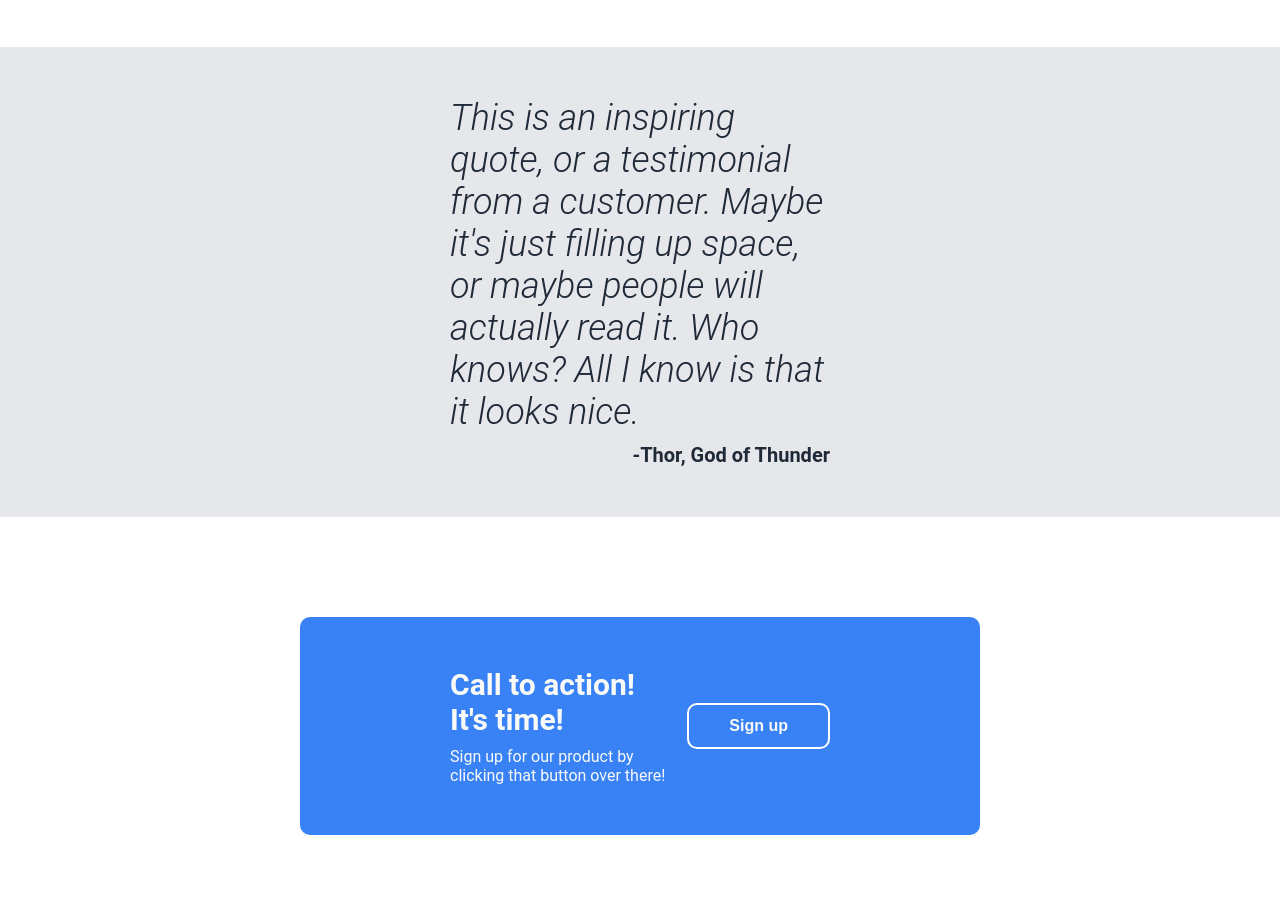
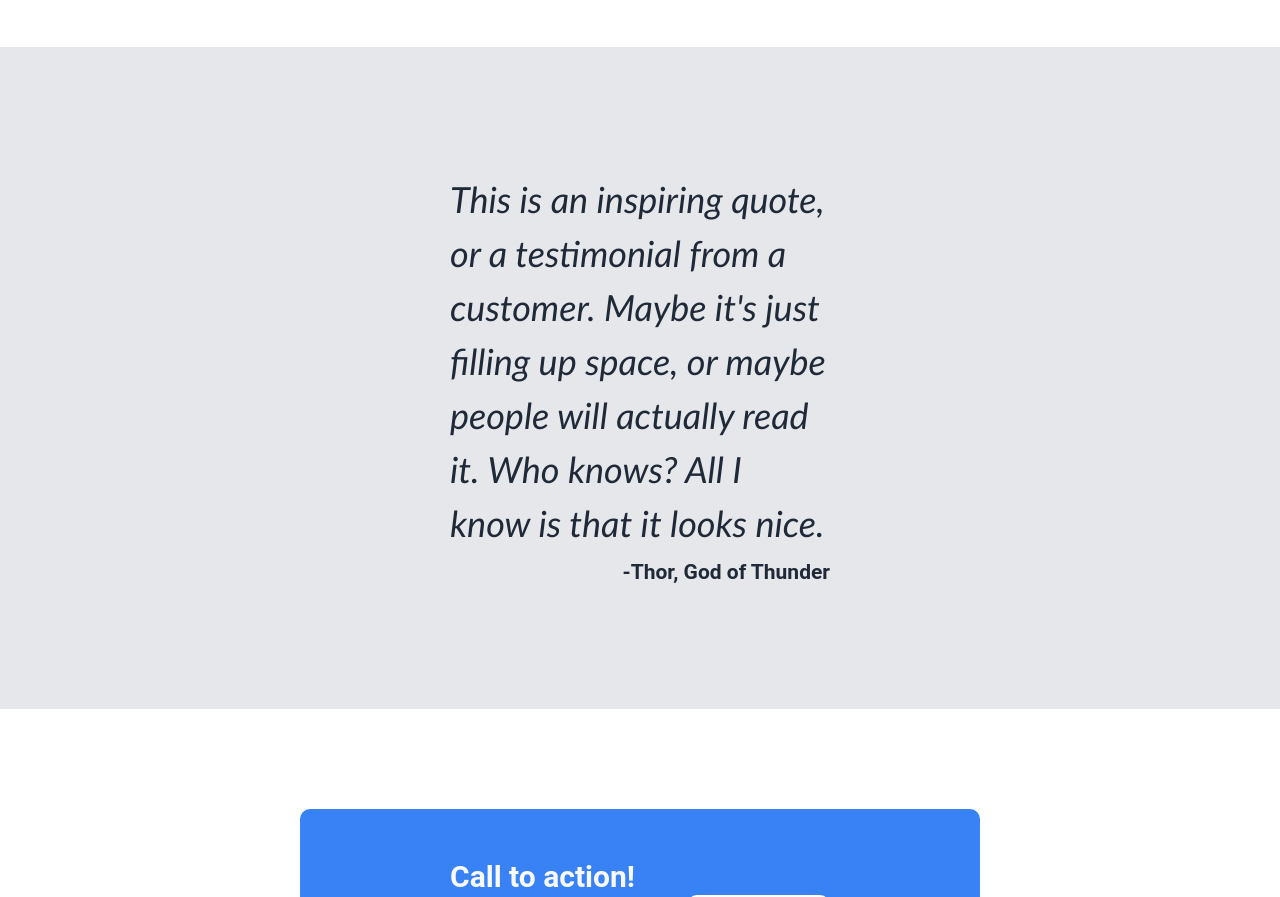
Before and after one commit to bradenr402/landing-page, a plain HTML site: page index.html in a window 1280 px wide. Shown: the part 1121-2018 px from the top of the page. Drawn offline with Linux system fonts and the light colour scheme.

Commit message:
Change font of quote & margins of quote-block

```diff
--- a/style.css
+++ b/style.css
@@ -148,20 +148,22 @@ img.placeholder-image {
 }
 
 .quote {
-  margin: 50px 450px;
+  margin: 125px 450px;
   color: #1f2937;
 }
 
 .quote-text {
+  font-family: 'Trebuchet MS', 'Lucida Sans Unicode', 'Lucida Grande', 'Lucida Sans', Arial, sans-serif;
   font-size: 36px;
   font-weight: 300;
   font-style: italic;
   margin: 0;
+  line-height: 1.5em;
 }
 
 .quote-author {
   text-align: right;
-  font-size: 20px;
+  font-size: 21px;
   font-weight: 700;
   margin-top: 10px;
   margin-bottom: 0;
```
